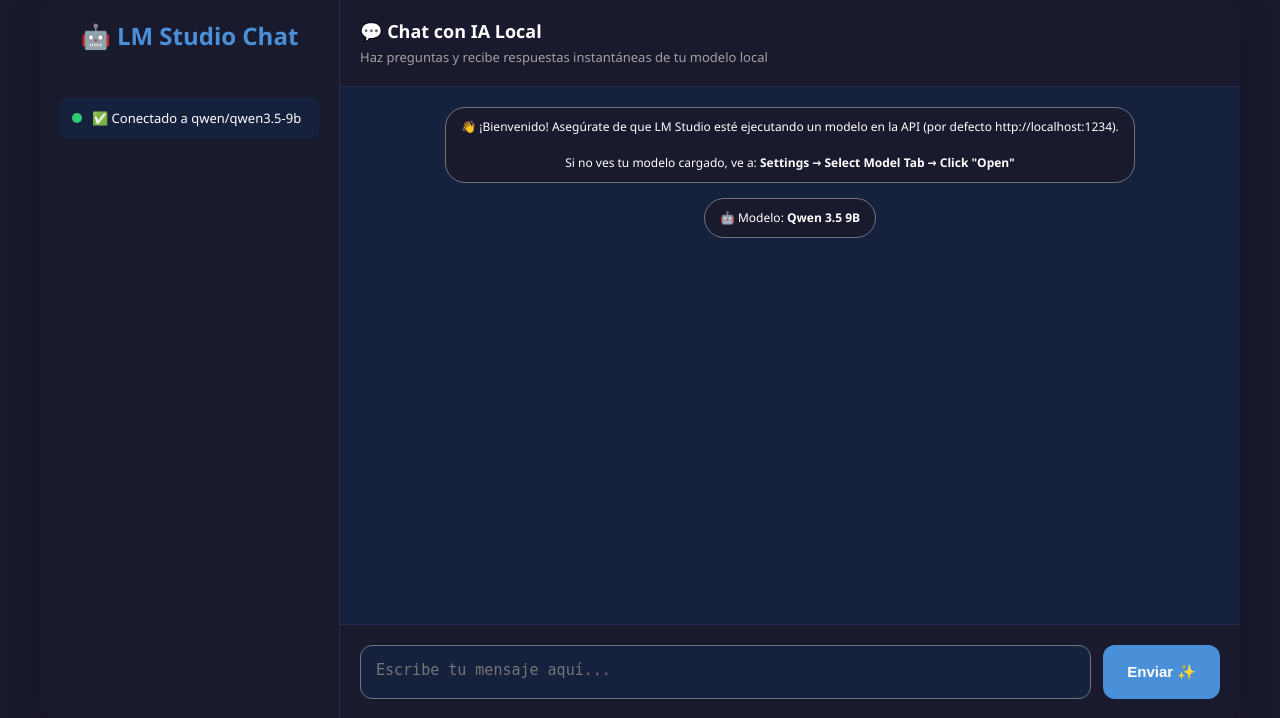
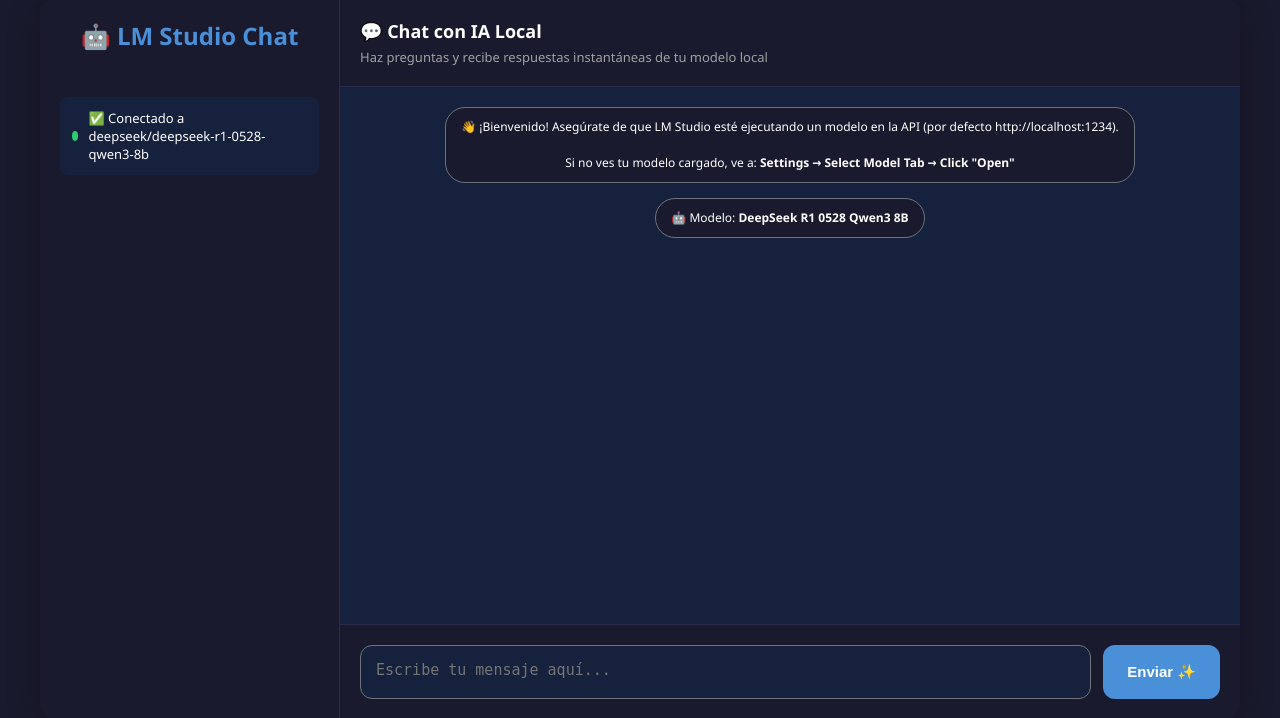
Before and after one commit to ppuertot/chat-lmstudio-qwen, a Flask app: page / in a window 1280 px wide. Shown: the part 41-759 px from the top of the page. Run offline with Flask 3, Linux system fonts and the light colour scheme.

Commit message:
Cambiar a modelo deepseek-r1, usar content y subir max_tokens
- Modelo fijo: deepseek/deepseek-r1-0528-qwen3-8b
- Respuesta: usar solo el campo content (ignora reasoning_content)
- max_tokens 512 -> 4096 para evitar respuestas cortadas
- Corrige ruta de COMPOSE_FILE en docker/scripts.sh
- Agrega AGENTS.md y actualiza README

```diff
--- a/app.py
+++ b/app.py
@@ -10,8 +10,12 @@ app = Flask(__name__)
 # API de LM Studio (por defecto corre en el puerto 1234)
 LM_STUDIO_URL = "http://localhost:1234/v1/chat/completions"
 
-# Modelo predeterminado fijo: qwen/qwen3.5-9b
-DEFAULT_MODEL_NAME = 'qwen/qwen3.5-9b'
+# Modelo predeterminado fijo: deepseek/deepseek-r1-0528-qwen3-8b
+DEFAULT_MODEL_NAME = 'deepseek/deepseek-r1-0528-qwen3-8b'
+
+# Máximo de tokens de la respuesta. Debe ser amplio porque el razonamiento
+# interno de los modelos R1 también consume este presupuesto.
+MAX_TOKENS = 4096
 
 
 @app.route('/')
@@ -24,7 +28,7 @@ def chat():
     """
     Procesa el mensaje del usuario y lo envía a LM Studio.
 
-    Usa siempre el modelo qwen/qwen3.5-9b (no hay selector de modelos).
+    Usa siempre el modelo deepseek/deepseek-r1-0528-qwen3-8b (no hay selector de modelos).
     Espera un JSON con: { "message": "..." }
     """
     data = request.json
@@ -35,17 +39,14 @@ def chat():
         return jsonify({'error': 'No hay mensaje para procesar'}), 400
 
     payload = {
-        "model": DEFAULT_MODEL_NAME,  # Siempre usar qwen/qwen3.5-9b
+        "model": DEFAULT_MODEL_NAME,  # Siempre usar deepseek/deepseek-r1-0528-qwen3-8b
         "messages": [
             {"role": "user", "content": message}
         ],
         "stream": False,
         "temperature": 0.7,
-        "max_tokens": 512
+        "max_tokens": MAX_TOKENS
     }
-    # Si LM Studio usa razonamiento, combinamos reasoning + content si ambos existen
-    if 'reasoning' in payload:
-        payload['reasoning'] = False
 
     try:
         response = requests.post(
@@ -56,13 +57,9 @@ def chat():
 
         if response.status_code == 200:
             result = response.json()
-            # LM Studio Qwen devuelve respuesta en reasoning_content como campo principal
+            # Usar solo el contenido real de la respuesta (ignorar reasoning_content)
             message_obj = result.get('choices', [{}])[0].get('message', {})
-
-            # Priorizar: reasoning_content (si tiene texto) > content > nada
-            reasoning = message_obj.get('reasoning_content', '')
-            content_text = message_obj.get('content', '')
-            ai_message = reasoning if reasoning.strip() else content_text
+            ai_message = message_obj.get('content', '')
 
             return jsonify({
                 'success': True,
--- a/templates/index.html
+++ b/templates/index.html
@@ -287,7 +287,7 @@
                 🤖 LM Studio Chat
             </div>
 
-            <!-- Modelo fijo: qwen/qwen3.5-9b -->
+            <!-- Modelo fijo: deepseek/deepseek-r1-0528-qwen3-8b -->
 
             <div class="status-indicator" id="status-indicator">
                 <div class="status-dot"></div>
@@ -338,16 +338,16 @@
         const statusIndicator = document.getElementById('status-indicator');
         const statusText = document.getElementById('status-text');
 
-        // Modelo fijo: qwen/qwen3.5-9b
-        const DEFAULT_MODEL_ID = 'qwen/qwen3.5-9b';
+        // Modelo fijo: deepseek/deepseek-r1-0528-qwen3-8b
+        const DEFAULT_MODEL_ID = 'deepseek/deepseek-r1-0528-qwen3-8b';
 
         function initUI() {
             statusIndicator.querySelector('.status-dot').classList.add('online');
             statusText.textContent = `✅ Conectado a ${DEFAULT_MODEL_ID}`;
-            addSystemMessage(`🤖 Modelo: <strong>Qwen 3.5 9B</strong>`);
+            addSystemMessage(`🤖 Modelo: <strong>DeepSeek R1 0528 Qwen3 8B</strong>`);
         }
         function checkStatus() {
-            // Modelo fijo qwen/qwen3.5-9b ya está activo
+            // Modelo fijo deepseek/deepseek-r1-0528-qwen3-8b ya está activo
             statusIndicator.querySelector('.status-dot').classList.add('online');
             statusText.textContent = `✅ Conectado a ${DEFAULT_MODEL_ID}`;
         }
@@ -402,7 +402,7 @@
             sendBtn.textContent = 'Escribiendo... ⏳';
 
             try {
-                // Modelo fijo: qwen/qwen3.5-9b
+                // Modelo fijo: deepseek/deepseek-r1-0528-qwen3-8b
                 const payload = {
                     message: message
                 };
@@ -448,9 +448,9 @@
             }
         });
 
-        // No hay selector de modelos (modelo fijo: qwen/qwen3.5-9b)
+        // No hay selector de modelos (modelo fijo: deepseek/deepseek-r1-0528-qwen3-8b)
 
-        // Inicializar con modelo fijo qwen/qwen3.5-9b
+        // Inicializar con modelo fijo deepseek/deepseek-r1-0528-qwen3-8b
         initUI();
         checkStatus();
 
```
Also changed, not shown: AGENTS.md (added, +26 -0 lines), README.md, 1 other file.
